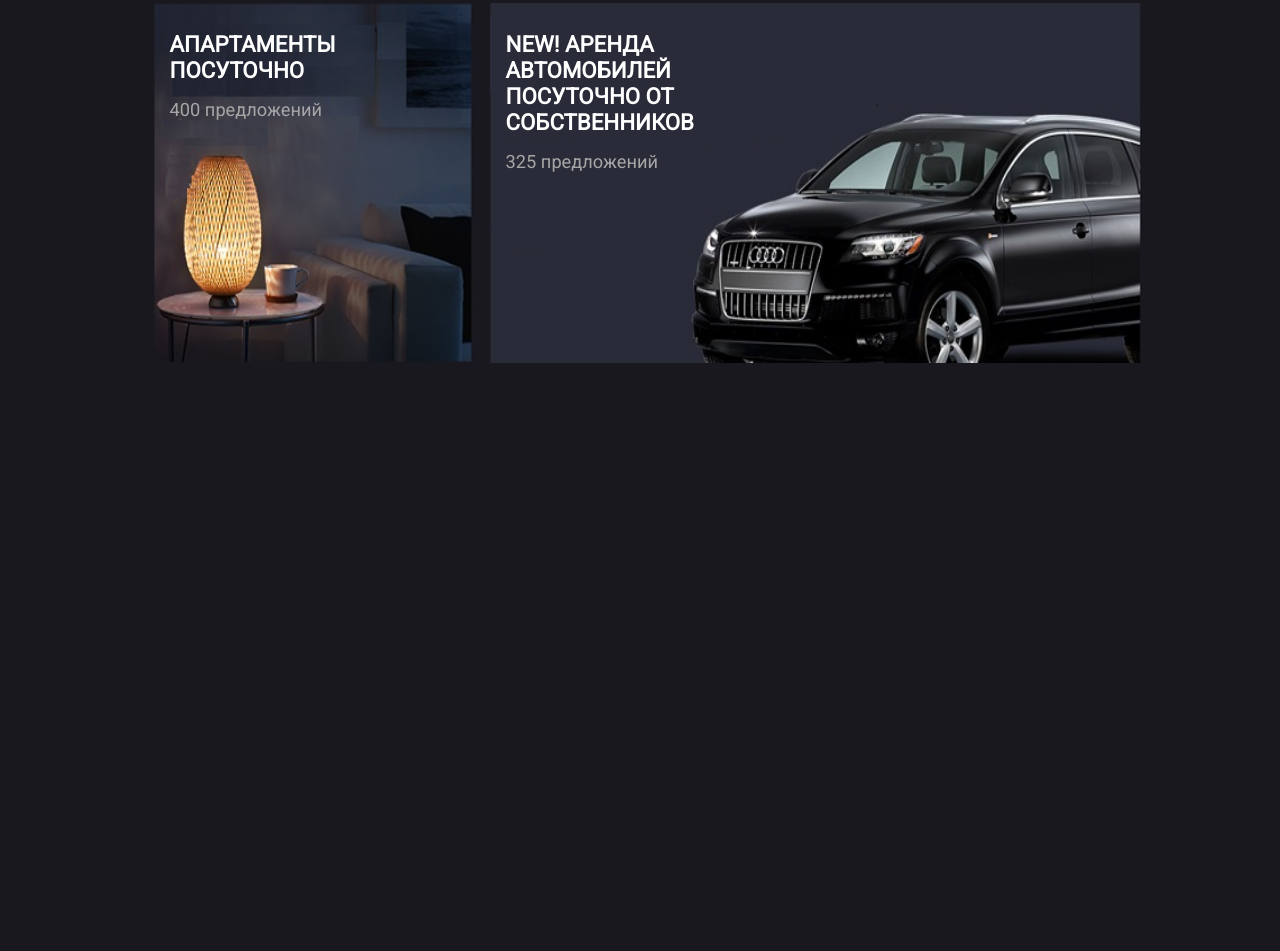
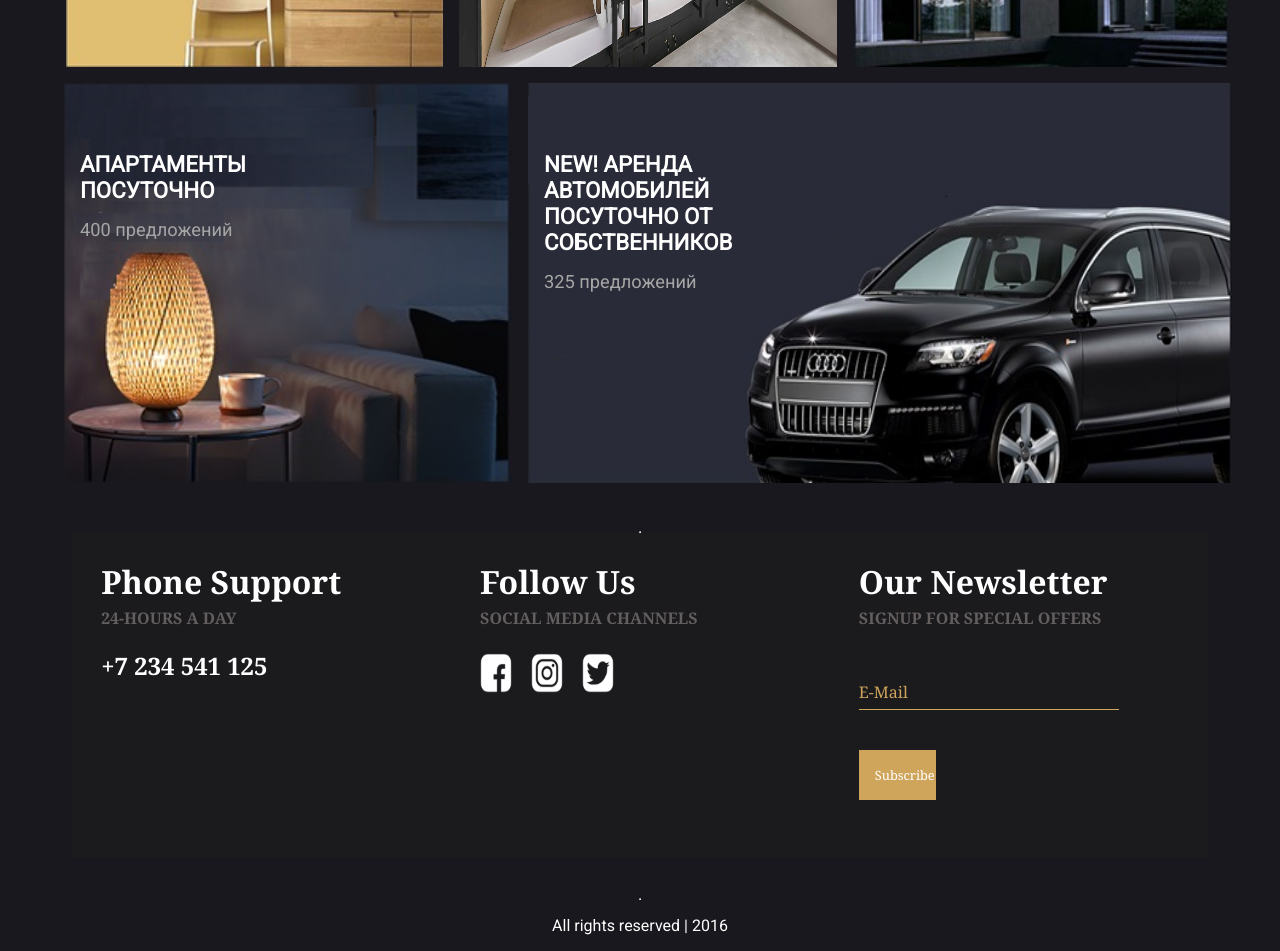
Before and after one commit to rarun9000/Web, a plain HTML site: page index.html in a window 1280 px wide. Shown: the part 2461-3412 px from the top of the page. Before the commit the page ends 2840 px from the top, so only its background shows below. Drawn offline with Linux system fonts and the light colour scheme.

Commit message:
added footer and minor design changes

```diff
--- a/index.html
+++ b/index.html
@@ -141,5 +141,41 @@
             </div>
         </div>
     </div>
+    <!-- Footer Part-->
+    <hr id="foot-hr">
+    <div class="footer">
+        <div class="footer-row-1">
+            <div class="phone-support square">
+                <h1>Phone Support</h3>
+                <h4>24-HOURS A DAY</h4>
+                <h2>+7 234 541 125</h2>
+            </div>
+            <div class="follow-us square">
+                <h1>Follow Us</h3>
+                <h4>SOCIAL MEDIA CHANNELS</h4>
+                <div>
+                    <a href="https://www.facebook.com"><img class="icon" src="./Asset/fb-icon.png" alt="facebook-logo" title="facebook"></a>
+                    <a href="https://www.instagram.com"><img class="icon" src="./Asset/insta-icon.png" alt="instagram-logo" title="instagram"></a>
+                    <a href="https://www.twitter.com"><img class="icon" src="./Asset/twitter-icon.png" alt="twitter-logo" title="twitter"></a>
+                </div>
+            </div>
+            <div class="newsletter square">
+                <h1>Our Newsletter</h3>
+                <h4>SIGNUP FOR SPECIAL OFFERS</h4>
+                <div class="group">
+                    <input class="inp" type="text" required="required" />
+                    <span class="highlight"></span>
+                    <span class="bar"></span>
+                    <label class="labe">E-Mail</label>
+                </div>
+                <button class="subsc">Subscribe</button>
+            </div>
+        </div>
+    </div>
+    <hr style="margin-top: 0;">
+    <div class="rights">
+        <p align="center">All rights reserved | 2016</p>
+    </div>
+
 </body>
 </html>
--- a/style.css
+++ b/style.css
@@ -10,6 +10,7 @@ body{
     align-content: flex-end;
     text-align: right;
     align-items: center;
+
 }
 .menu a img{
     height: 8vh;
@@ -35,6 +36,20 @@ button > img{
     align-items: center;
     justify-items: center;
 
+}
+#no-box:hover{
+    box-shadow: 0px 0px 20px white;
+    margin-right: .92vw;
+    background-color: white;
+    color: black;
+    padding: 0;
+    z-index: 20;
+    position: relative;
+    padding-top: 0.2vw;
+    padding-bottom: 0.2vw;
+    border-radius: 2vw;
+    align-items: center;
+    justify-items: center;
 }
 ul li{
     font-size: 2vh;
@@ -92,6 +107,8 @@ a{
     height: 5vh;
     width: 70vw;
     margin: 0 auto;
+    cursor: pointer;
+
 }
 
 .menu2 li{
@@ -120,6 +137,7 @@ a{
     left: 2vw;
     top: 14vh;
     font-size: 1.2vw;
+    cursor: pointer;
     border-bottom: dashed;
 }
 
@@ -431,20 +449,20 @@ a.links:hover {
     display: flex;
     justify-content: center;
     align-content: center;
-    height: 45vh;
+    height: 50vh;
     margin-bottom: 2vh;
 }
 
 .row img{
-    height: 45vh;
-    width: 25vw;
+    height: 50vh;
+    width: 35vw;
 }
 
 #wid{
-    width: 51vw;
+    width: 55vw;
 }
 #wid2{
-    width: 51vw;
+    width: 55vw;
 }
 .row p{
     max-width: 15vw;
@@ -452,6 +470,9 @@ a.links:hover {
     margin-top: -42vh;
     font-size: calc(1.5vh + 0.8vw);
     font-weight: 600;
+}
+.row2 img{
+    width: 29.5vw;
 }
 p>span{
     font-size: calc(1vh + 0.8vw);
@@ -463,3 +484,153 @@ p>span{
 .large{
     width: 40vw;
 }
+#foot-hr{
+    margin-top: 20vh;
+}
+.footer{
+    display: block;
+    margin-bottom: 5vh;
+    background-color: #1b1a1d;
+}
+.footer-row-1{
+    display:flex;
+    flex-direction: row;
+    margin: 0;
+    justify-content: center;
+}
+.square{
+    width: 29vw;
+    height: 40vh;
+    font-family:Cambria, Cochin, Georgia, Times, 'Times New Roman', serif;
+    margin: 0.3vh 0.3vw 0.3vh 0.3vw;
+}
+
+.phone-support h1{
+    margin:0;
+    margin-top: 3vh;
+    margin-left: 2vw;
+}
+.phone-support h4{
+    margin: 0;
+    color: rgb(100, 95, 95);
+    margin-top: 0.5vh;
+    margin-left: 2vw;
+}
+
+.phone-support h2{
+    margin-left: 2vw;
+}
+
+.follow-us h1{
+    margin:0;
+    margin-top: 3vh;
+    margin-left: 2vw;
+}
+.follow-us h4{
+    margin: 0;
+    color: rgb(100, 95, 95);
+    margin-top: 0.5vh;
+    margin-left: 2vw;
+}
+
+.follow-us > div{
+    display: inline-flex;
+    flex-direction: row;
+    justify-content: center;
+    margin: 0;
+    margin-top: 3vh;
+    margin-left: 2vw;
+}
+.icon{
+    height: 5vh;;
+    width: 2.5vw;
+    padding-left:0;
+    margin-right: 1.5vw;
+    margin-left: 0;
+}
+.newsletter h1{
+    margin:0;
+    margin-top: 3vh;
+    margin-left: 2vw;
+}
+.newsletter h4{
+    margin: 0;
+    color: rgb(100, 95, 95);
+    margin-top: 0.5vh;
+    margin-left: 2vw;
+}
+/* material input */
+.group {
+    position: relative;
+    margin: 5vh 0;
+}
+.inp{
+    background: none;
+    color: #cfa55b;
+    font-size: 100%;
+    padding: 0.5vh 0.3vw 0.5vh 0;
+    margin-left: 2vw;
+    display: block;
+    width: 20vw;
+    height: 4vh;
+    border: none;
+    border-radius: 0;
+    border-bottom: 1px solid #cfa55b;
+}
+
+.inp:focus{
+    outline: none;
+    color: white;
+}
+
+.inp:focus ~ label, .inp:valid ~ label{
+    top: -1.5vh;
+    font-size: 75%;
+    color: white;
+}
+
+.inp:focus ~ .bar:before{
+    width: 20.5vw;
+}
+.labe {
+    color: #cfa55b;
+    font-size: 100%;
+    font-weight: normal;
+    position: absolute;
+    pointer-events: none;
+    margin-left: 2vw;
+    top: 1.5vh;
+    transition: 300ms ease all;
+}
+.bar {
+    position: relative;
+    display: block;
+    width: 20vw;
+}
+.bar:before {
+    content: '';
+    height: 2px;
+    width: 0vw;
+    bottom: 0px;
+    position: absolute;
+    background: #ffffff;
+    transition: 300ms ease all;
+    margin-left: 2vw;
+}
+
+.subsc{
+    margin: 0;
+    margin-left: 2vw;
+    font-size: 80%;
+    width: 6vw;
+    padding-bottom: 2vh;
+    box-shadow: none;
+    color: white;
+    background-color:  #cfa55b;
+}
+
+.subsc:hover{
+    background-color: white;
+    color: black;
+    border: 2px solid #cfa55b;
+}
```
Also changed, not shown: Asset/fb-icon.png (added), Asset/insta-icon.png (added), Asset/twitter-icon.png (added).
